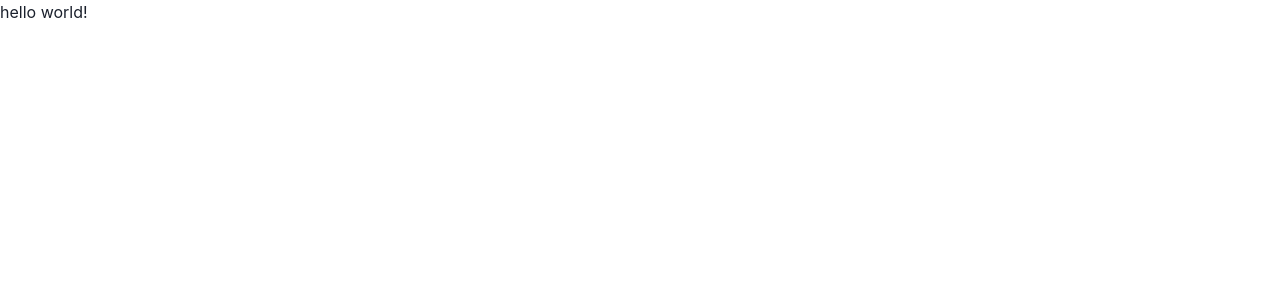
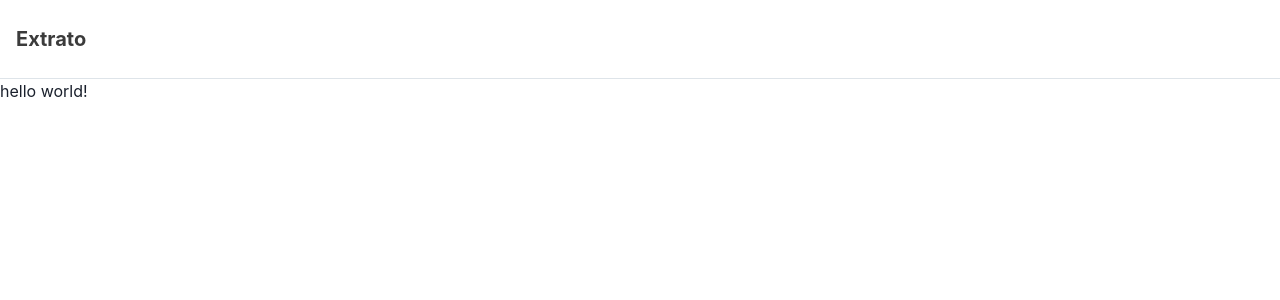
Before and after one commit to hiwllc/balance, a Next.js app: page / in a window 1280 px wide. Shown: the top 300 px of the page. Built offline with nearby package versions, Linux system fonts and the light colour scheme.

Commit message:
components: add header

```diff
--- /dev/null
+++ b/src/components/header.tsx
@@ -0,0 +1,7 @@
+import { Box, Text } from '@chakra-ui/react'
+
+export const Header = () => (
+  <Box as="header" px={4} py={6} borderBottomWidth="1px" borderBottomColor="grays.200">
+    <Text color="grays.500" fontSize="xl" fontWeight="bold">Extrato</Text>
+  </Box>
+)
--- a/src/pages/_app.tsx
+++ b/src/pages/_app.tsx
@@ -1,10 +1,12 @@
 import type { AppProps } from 'next/app'
 import { ChakraProvider } from '@chakra-ui/react'
 import { theme } from '../theme'
+import { Header } from '../components/header'
 
 function App({ Component, pageProps }: AppProps) {
   return (
     <ChakraProvider theme={theme}>
+      <Header />
       <Component {...pageProps} />
     </ChakraProvider>
   )
```
